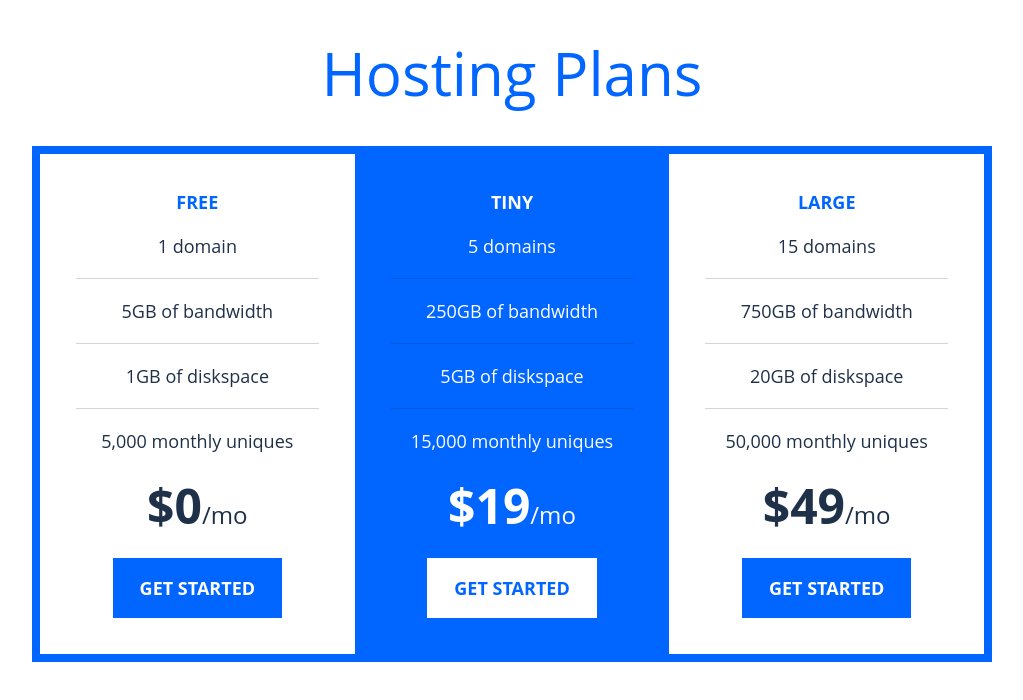
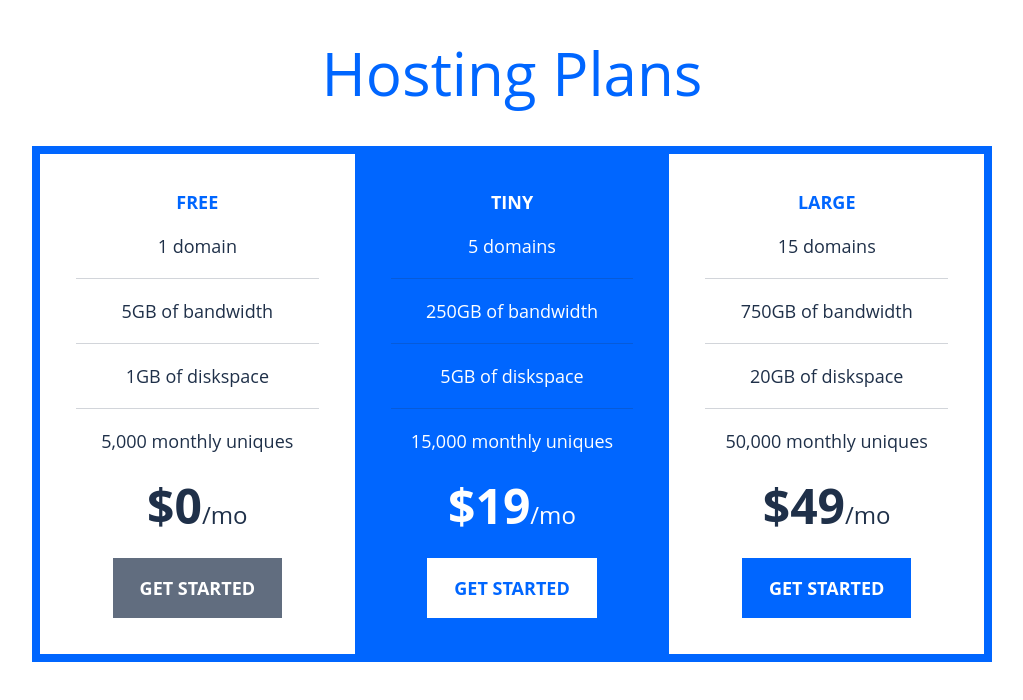
Before and after one commit to AngelCruzL/pricing-table, a website: page src/index.html in a window 1280 px wide. In both pictures the pointer is over the button 325 px from the left and 588 px from the top of the page. Shown: the whole page, without its empty margins (128-1151 px from the left). Drawn offline with nearby package versions, Linux system fonts and the light colour scheme; files that its build step writes are made by us from their sources.

Commit message:
Add button hover & focus states

```diff
--- a/src/sass/style.scss
+++ b/src/sass/style.scss
@@ -65,10 +65,17 @@ body {
   color: $color-neutral-100;
   font-weight: $fw-700;
   text-transform: uppercase;
+  transition: background-color 0.2s ease-in-out, color 0.2s ease-in-out;
 
   .inverted & {
     background-color: $color-neutral-100;
     color: $color-primary-400;
+  }
+
+  &:hover,
+  &:focus {
+    background-color: rgb($color-neutral-900, 0.7);
+    color: $color-neutral-100;
   }
 }
 
```
